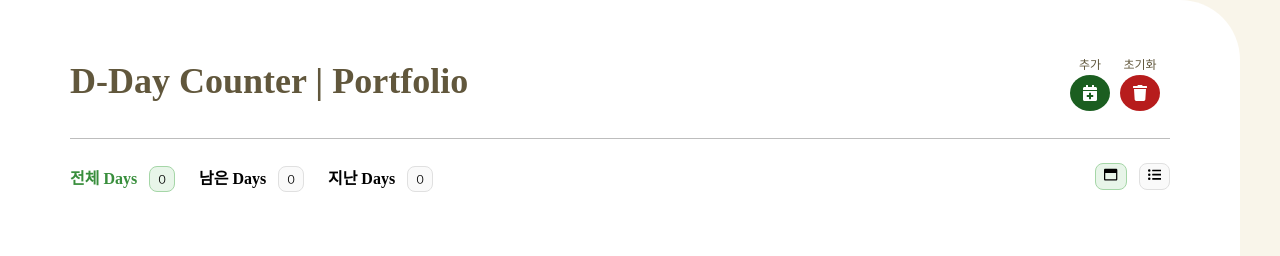
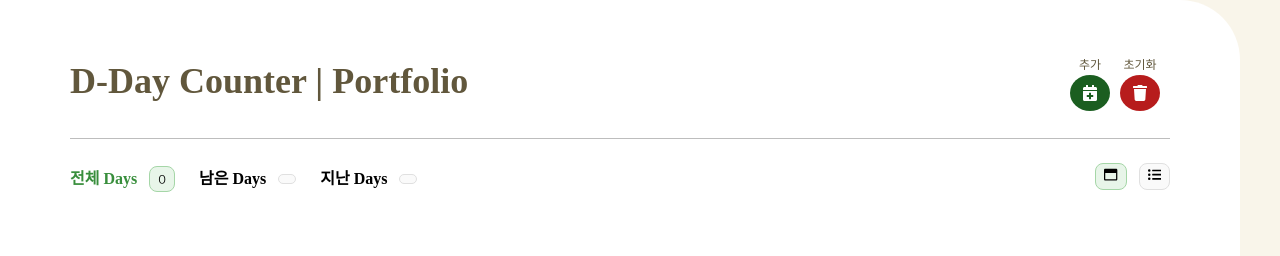
Before and after one commit to sktmcode93/resume, a React (Create React App) app: page /d-day-counter in a window 1280 px wide. Shown: the top 256 px of the page. Built offline with nearby package versions, Linux system fonts and the light colour scheme; a web font is replaced by a local one.

Commit message:
modify : 필터링을 위해 갯수가 아닌 리스트를 반환

```diff
--- a/src/js/dday.js
+++ b/src/js/dday.js
@@ -28,9 +28,9 @@ export const clearDDay = setDayList => {
 
 export const findDays = (isPast, lists) => {
     const day = new Date();
-    return lists.reduce((acc, { dday }) => {
-        if (isPast && new Date(dday) < day) ++acc;
-        if (!isPast && new Date(dday) >= day) ++acc;
+    return lists.reduce((acc, cur) => {
+        if (isPast && new Date(cur.dday) < day) acc.push(cur);
+        if (!isPast && new Date(cur.dday) >= day) acc.push(cur);
         return acc;
-    }, 0);
+    }, []);
 }
```
